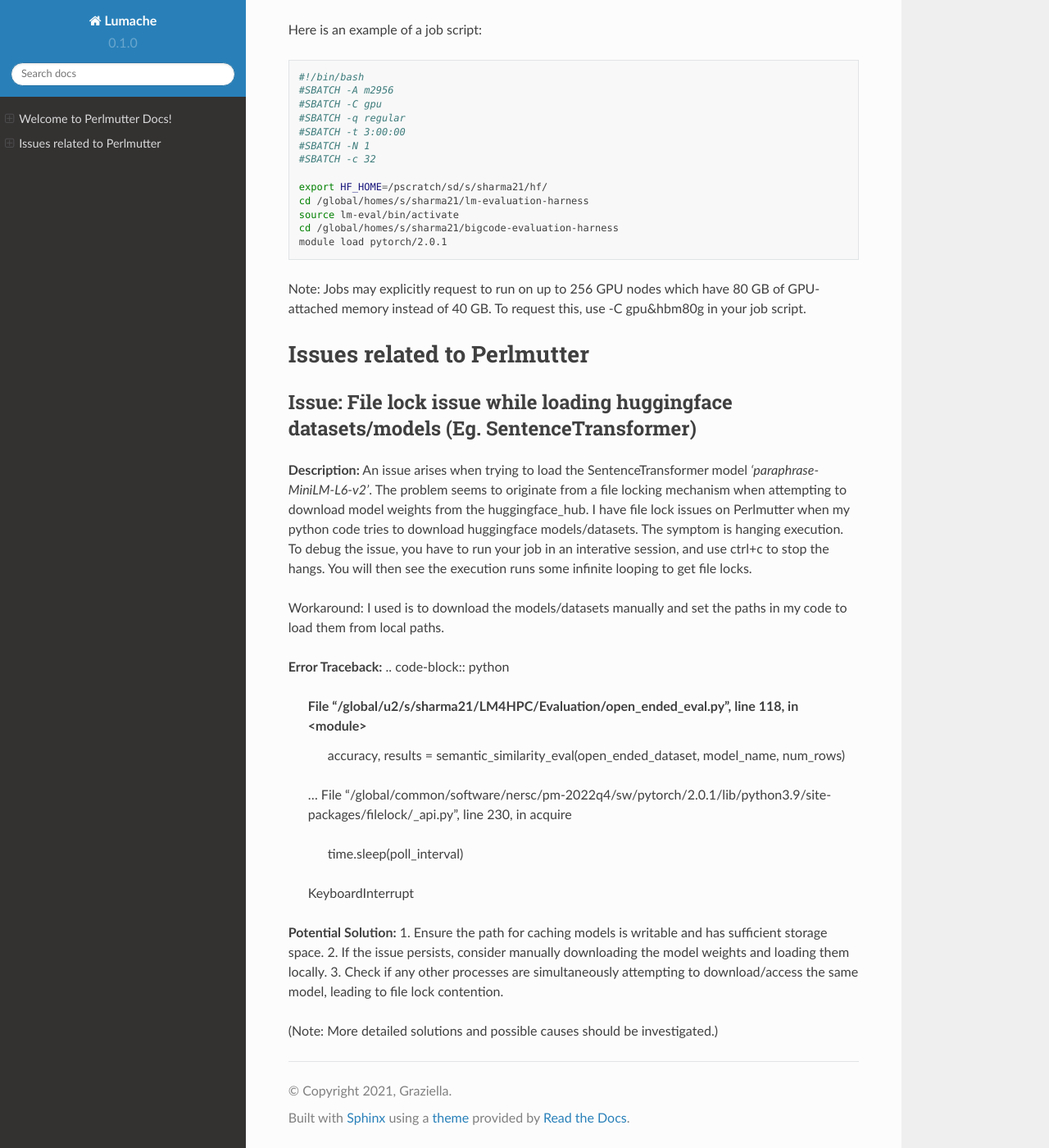
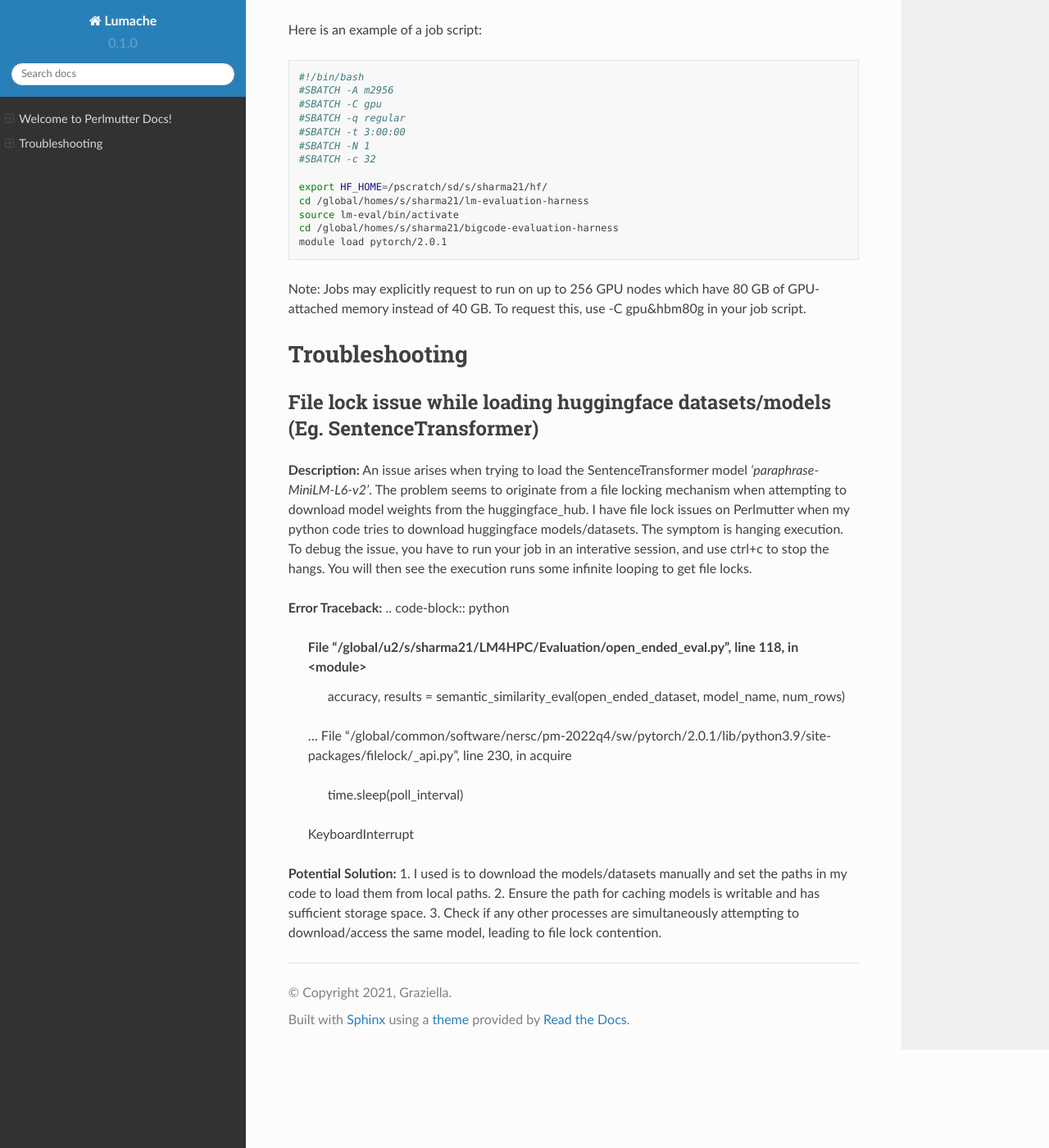
Before and after one commit to HPC-FAIR/Perlmutter-docs, a Sphinx documentation site: the page built from docs/source/index.rst, in a window 1280 px wide and 1400 px high, scrolled down 1878 px. Shown: the whole window at 82% size. Built offline with Sphinx 7.4.7 and the Read the Docs theme 2.0.0, drawn with Linux system fonts in a browser that asks for light colours; some of the changed text lies outside the part shown.

Commit message:
Update index.rst

```diff
--- a/docs/source/index.rst
+++ b/docs/source/index.rst
@@ -105,16 +105,14 @@ Here is an example of a job script:
 
 Note: Jobs may explicitly request to run on up to 256 GPU nodes which have 80 GB of GPU-attached memory instead of 40 GB. To request this, use -C gpu&hbm80g in your job script.
 
-Issues related to Perlmutter
+Troubleshooting
 ============================
-Issue: File lock issue while loading huggingface datasets/models (Eg. SentenceTransformer)
+File lock issue while loading huggingface datasets/models (Eg. SentenceTransformer)
 ----------------------------------------
 
 **Description:**
 An issue arises when trying to load the SentenceTransformer model `'paraphrase-MiniLM-L6-v2'`.
 The problem seems to originate from a file locking mechanism when attempting to download model weights from the huggingface_hub. I have file lock issues on Perlmutter when my python code tries to download huggingface models/datasets. The symptom is hanging execution. To debug the issue, you have to run your job in an interative session, and use ctrl+c to stop the hangs. You will then see the execution runs some infinite looping to get file locks.
-
-Workaround: I used is to download the models/datasets manually and set the paths in my code to load them from local paths.
 
 
 **Error Traceback:**
@@ -127,9 +125,8 @@ Workaround: I used is to download the models/datasets manually and set the paths
        time.sleep(poll_interval)
    KeyboardInterrupt
 
+
 **Potential Solution:**
-1. Ensure the path for caching models is writable and has sufficient storage space.
-2. If the issue persists, consider manually downloading the model weights and loading them locally.
+1. I used is to download the models/datasets manually and set the paths in my code to load them from local paths.
+2. Ensure the path for caching models is writable and has sufficient storage space.
 3. Check if any other processes are simultaneously attempting to download/access the same model, leading to file lock contention.
-
-(Note: More detailed solutions and possible causes should be investigated.)
```
